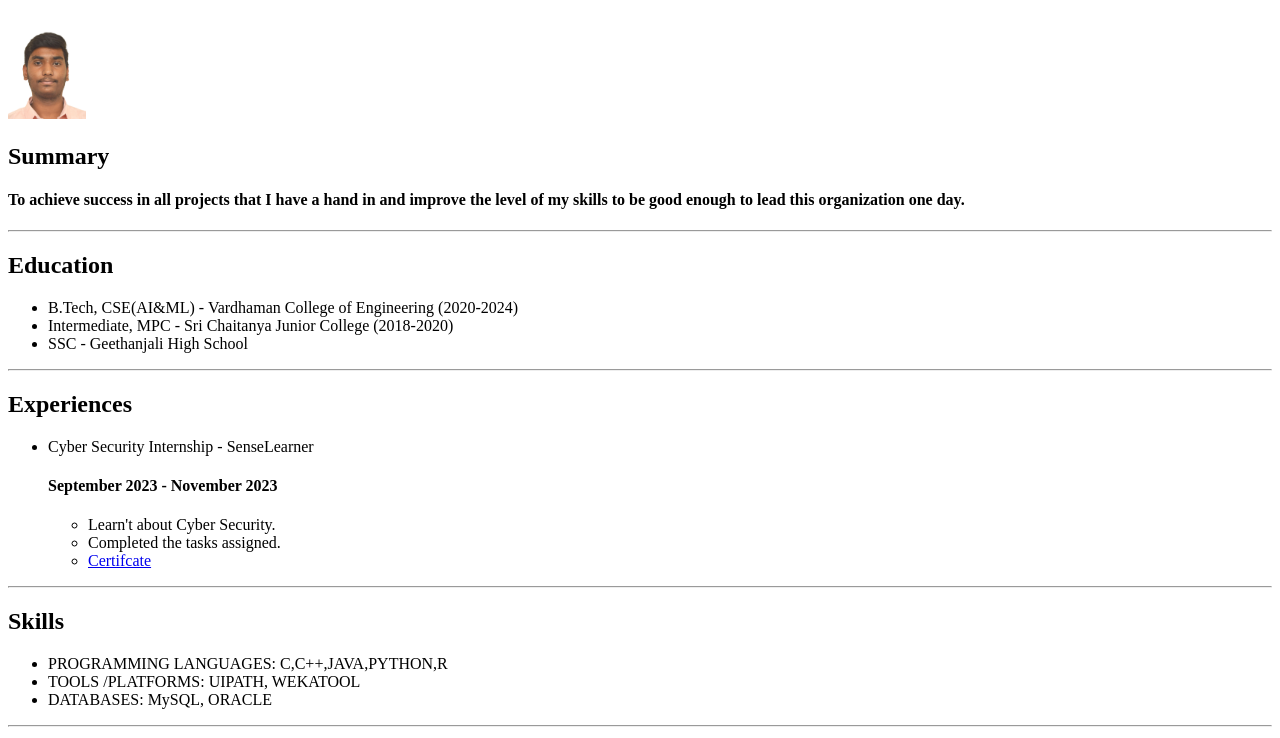
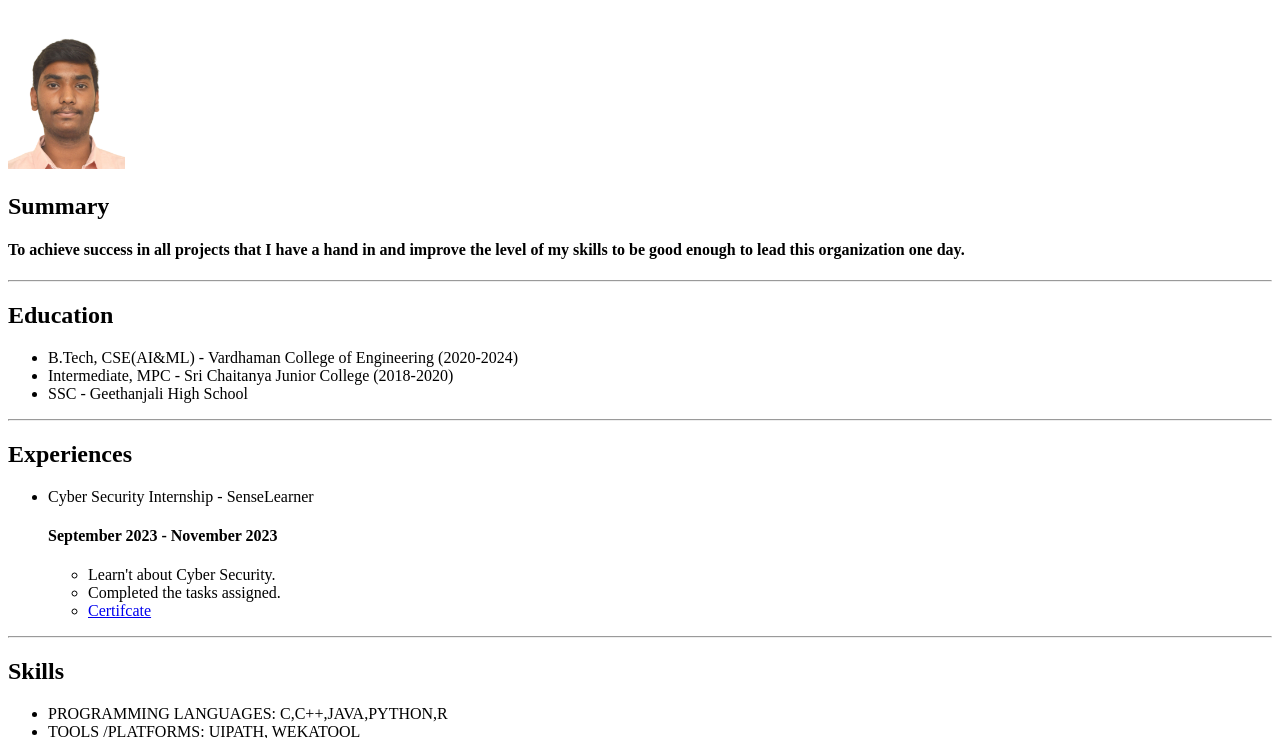
Before and after one commit to md-shanavaz/Portfolio, a plain HTML site: page index.html in a window 1280 px wide. Shown: the part 61-799 px from the top of the page. Drawn offline with Linux system fonts and the light colour scheme.

Commit message:
Update index.html

```diff
--- a/index.html
+++ b/index.html
@@ -7,7 +7,7 @@
 </head>
 <body>
     <h1>Mohammad Shanavaz</h1>
-    <img src="./images/photo.png" alt="my photo" height="100">
+    <img src="./images/photo.png" alt="my photo" height="150">
     <h2>Summary</h2>
     <h4>To achieve success in all projects that I have a hand in and improve the level of my skills to be good enough to lead this organization one day. </h4><hr>
     <h2>Education</h2>
```
